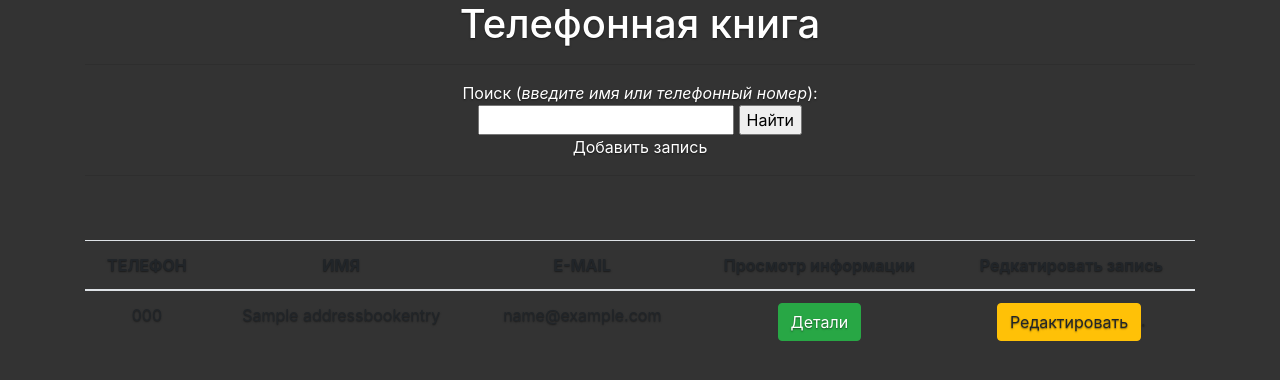
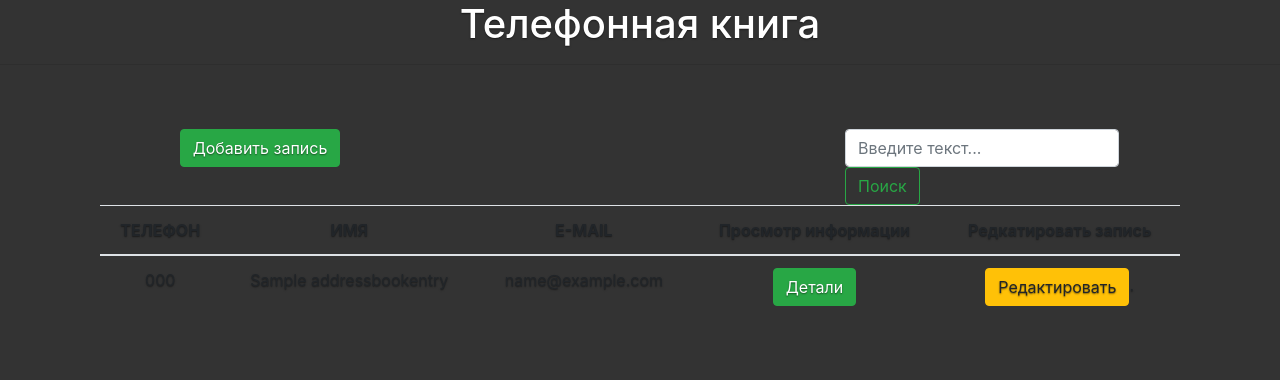
Before and after one commit to paparomaru/MyTelephones, a Django app: page / in a window 1280 px wide. Shown: the top 380 px of the page. Run offline with Django 3.2, Linux system fonts and the light colour scheme; tables that the repository leaves empty hold one stand-in row (values such as "Sample post"); some libraries are stand-ins or nearby versions.

Commit message:
+ добавил кнопочку Добавить запись и поиск, настроил поиск по емайлу

```diff
--- a/MyTele/templates/mytele/base.html
+++ b/MyTele/templates/mytele/base.html
@@ -11,8 +11,11 @@
     <!-- Custom styles for this template -->
     <link href="{% static 'MyTele/cover.css' %}" rel="stylesheet">
 
-     <title>{% block title %}{% endblock %}</title>
+    <title>{% block title %}{% endblock %}</title>
     <h1 class="title">Телефонная книга</h1>
+    <hr/>
+    <br>
+    <br>
 </head>
 <body>
 
--- a/MyTele/templates/mytele/index.html
+++ b/MyTele/templates/mytele/index.html
@@ -4,15 +4,33 @@
 
 {% block content %}
 
+{#    <div class="container">#}
+{#        <hr/>#}
+{#        Поиск (<i>введите имя или телефонный номер</i>):#}
+{#        <form method="post" action="{% url 'search' %}">#}
+{#            <input type="text" name="keyword"/> <input type="submit" value="Найти"/>#}
+{#            {% csrf_token %}#}
+{#        </form>#}
+{#        <a href="{% url 'edit' %}">Добавить запись</a>#}
+{#        <hr/>#}
+{#        <br>#}
+{#        <br>#}
+{#    </div>#}
+
     <div class="container">
-        <hr/>
-        Поиск (<i>введите имя или телефонный номер</i>):
-        <form method="post" action="{% url 'search' %}">
-            <input type="text" name="keyword"/> <input type="submit" value="Найти"/>
+        <div class="row">
+            <div class="col-4 item">
+                <a href="{% url 'edit' %}" class="btn btn-success">Добавить запись</a>
+            </div>
+            <div class="col-4 item"></div>
+            <div class="col-4 item">
+                <form method="post" action="{% url 'search' %}" class="form-inline mt-2 mt-md-0">
+                    <input class="form-control mr-sm-2" type="text" name="keyword" placeholder="Введите текст..."
+                           aria-label="Search">
+                    <button class="btn btn-outline-success my-2 my-sm-0" type="submit">Поиск</button>
                     {% csrf_token %}
                 </form>
-        <a href="{% url 'edit' %}">Добавить запись</a>
-        <hr/>
+            </div>
             <br>
             <br>
         </div>
@@ -36,7 +54,9 @@
                         <td>{{ record.name }}</td>
                         <td>{{ record.email }}</td>
                         <td><a href="{% url 'detail' record.id %}" class="btn btn-success">Детали</a></td>
-                    <td><a href="{% url 'edit_existing' entry_id=record.id %}" class="btn btn-warning">Редактировать</a>.</td>
+                        <td><a href="{% url 'edit_existing' entry_id=record.id %}"
+                               class="btn btn-warning">Редактировать</a>.
+                        </td>
                     </tr>
                 {% endfor %}
 
--- a/MyTele/views.py
+++ b/MyTele/views.py
@@ -24,7 +24,8 @@ def search(request):
         c['search_result'] = AddressBookEntry.objects.filter(
             Q(name__icontains=c['keyword'])
             | Q(surname__icontains=c['keyword'])
-            | Q(telephone__contains=c['keyword']))
+            | Q(telephone__contains=c['keyword'])
+            | Q(email__contains=c['keyword']))
 
     return render(request, 'mytele/search.html', c)
 
```
Lines whose indentation alone changed are shown as unchanged.
